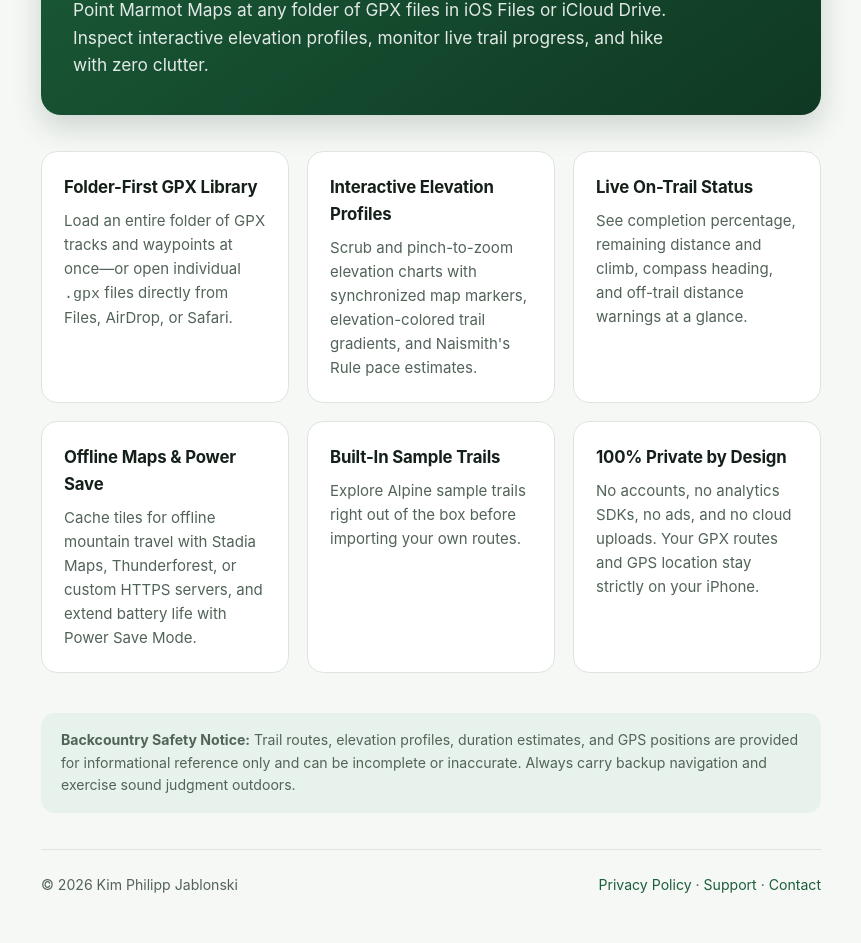
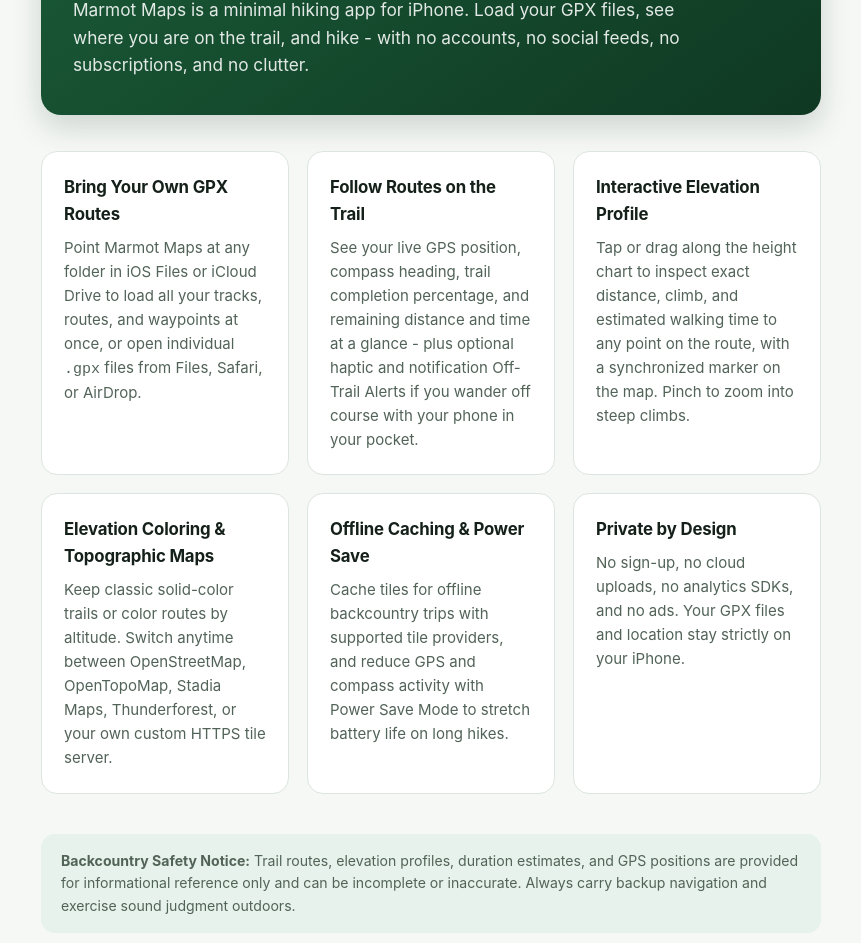
Before and after one commit to kpj/MarmotMaps-docs, a plain HTML site: page index.html in a window 1280 px wide. Shown: the part 324-1267 px from the top of the page, without its empty margins (209-1070 px from the left). Drawn offline with Linux system fonts and the light colour scheme.

Commit message:
Document Off-Trail Alerts and settings reset
Update privacy.html, index.html, and support.html to document optional on-device background GPS for Off-Trail Alerts (including automatic two-hour stationary shutoff) and the Reset All Options action.

```diff
--- a/index.html
+++ b/index.html
@@ -3,8 +3,8 @@
 <head>
   <meta charset="utf-8">
   <meta name="viewport" content="width=device-width, initial-scale=1">
-  <title>Marmot Maps — Minimalist Offline GPX Trail Viewer for iPhone</title>
-  <meta name="description" content="Visualize GPX hiking trails, scrub interactive elevation profiles, track on-trail progress, and cache topographic maps offline—with zero accounts or tracking.">
+  <title>Marmot Maps - Minimal Offline GPX Hiking App for iPhone</title>
+  <meta name="description" content="A minimal hiking app for following your own GPX routes. Inspect elevation profiles, track trail progress, and cache maps - with zero accounts or bloat.">
   <style>
     :root {
       --bg: #f6f8f6;
@@ -151,34 +151,34 @@
 
     <section class="hero">
       <span class="badge">iOS • Free • No Sign-Up • Zero Tracking</span>
-      <h1>Your GPX trails, fast and offline in the backcountry.</h1>
-      <p>Point Marmot Maps at any folder of GPX files in iOS Files or iCloud Drive. Inspect interactive elevation profiles, monitor live trail progress, and hike with zero clutter.</p>
+      <h1>Follow your own GPX routes on the trail.</h1>
+      <p>Marmot Maps is a minimal hiking app for iPhone. Load your GPX files, see where you are on the trail, and hike - with no accounts, no social feeds, no subscriptions, and no clutter.</p>
     </section>
 
     <section class="grid">
       <div class="card">
-        <h2>Folder-First GPX Library</h2>
-        <p>Load an entire folder of GPX tracks and waypoints at once—or open individual <code>.gpx</code> files directly from Files, AirDrop, or Safari.</p>
+        <h2>Bring Your Own GPX Routes</h2>
+        <p>Point Marmot Maps at any folder in iOS Files or iCloud Drive to load all your tracks, routes, and waypoints at once, or open individual <code>.gpx</code> files from Files, Safari, or AirDrop.</p>
       </div>
       <div class="card">
-        <h2>Interactive Elevation Profiles</h2>
-        <p>Scrub and pinch-to-zoom elevation charts with synchronized map markers, elevation-colored trail gradients, and Naismith's Rule pace estimates.</p>
+        <h2>Follow Routes on the Trail</h2>
+        <p>See your live GPS position, compass heading, trail completion percentage, and remaining distance and time at a glance - plus optional haptic and notification Off-Trail Alerts if you wander off course with your phone in your pocket.</p>
       </div>
       <div class="card">
-        <h2>Live On-Trail Status</h2>
-        <p>See completion percentage, remaining distance and climb, compass heading, and off-trail distance warnings at a glance.</p>
+        <h2>Interactive Elevation Profile</h2>
+        <p>Tap or drag along the height chart to inspect exact distance, climb, and estimated walking time to any point on the route, with a synchronized marker on the map. Pinch to zoom into steep climbs.</p>
       </div>
       <div class="card">
-        <h2>Offline Maps &amp; Power Save</h2>
-        <p>Cache tiles for offline mountain travel with Stadia Maps, Thunderforest, or custom HTTPS servers, and extend battery life with Power Save Mode.</p>
+        <h2>Elevation Coloring &amp; Topographic Maps</h2>
+        <p>Keep classic solid-color trails or color routes by altitude. Switch anytime between OpenStreetMap, OpenTopoMap, Stadia Maps, Thunderforest, or your own custom HTTPS tile server.</p>
       </div>
       <div class="card">
-        <h2>Built-In Sample Trails</h2>
-        <p>Explore Alpine sample trails right out of the box before importing your own routes.</p>
+        <h2>Offline Caching &amp; Power Save</h2>
+        <p>Cache tiles for offline backcountry trips with supported tile providers, and reduce GPS and compass activity with Power Save Mode to stretch battery life on long hikes.</p>
       </div>
       <div class="card">
-        <h2>100% Private by Design</h2>
-        <p>No accounts, no analytics SDKs, no ads, and no cloud uploads. Your GPX routes and GPS location stay strictly on your iPhone.</p>
+        <h2>Private by Design</h2>
+        <p>No sign-up, no cloud uploads, no analytics SDKs, and no ads. Your GPX files and location stay strictly on your iPhone.</p>
       </div>
     </section>
 
```
Also changed, not shown: privacy.html (+2 -2 lines), support.html (+6 -0 lines).
